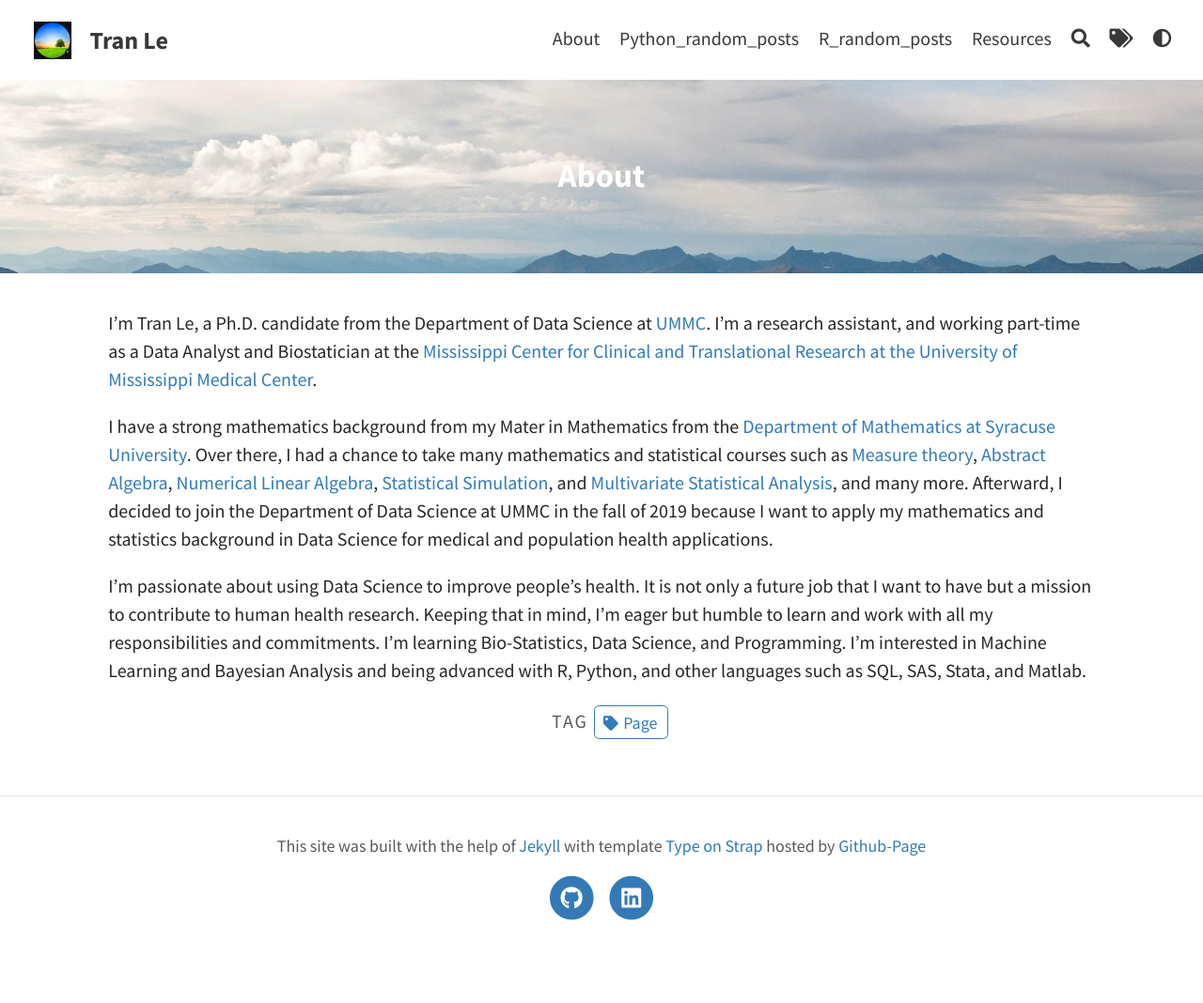
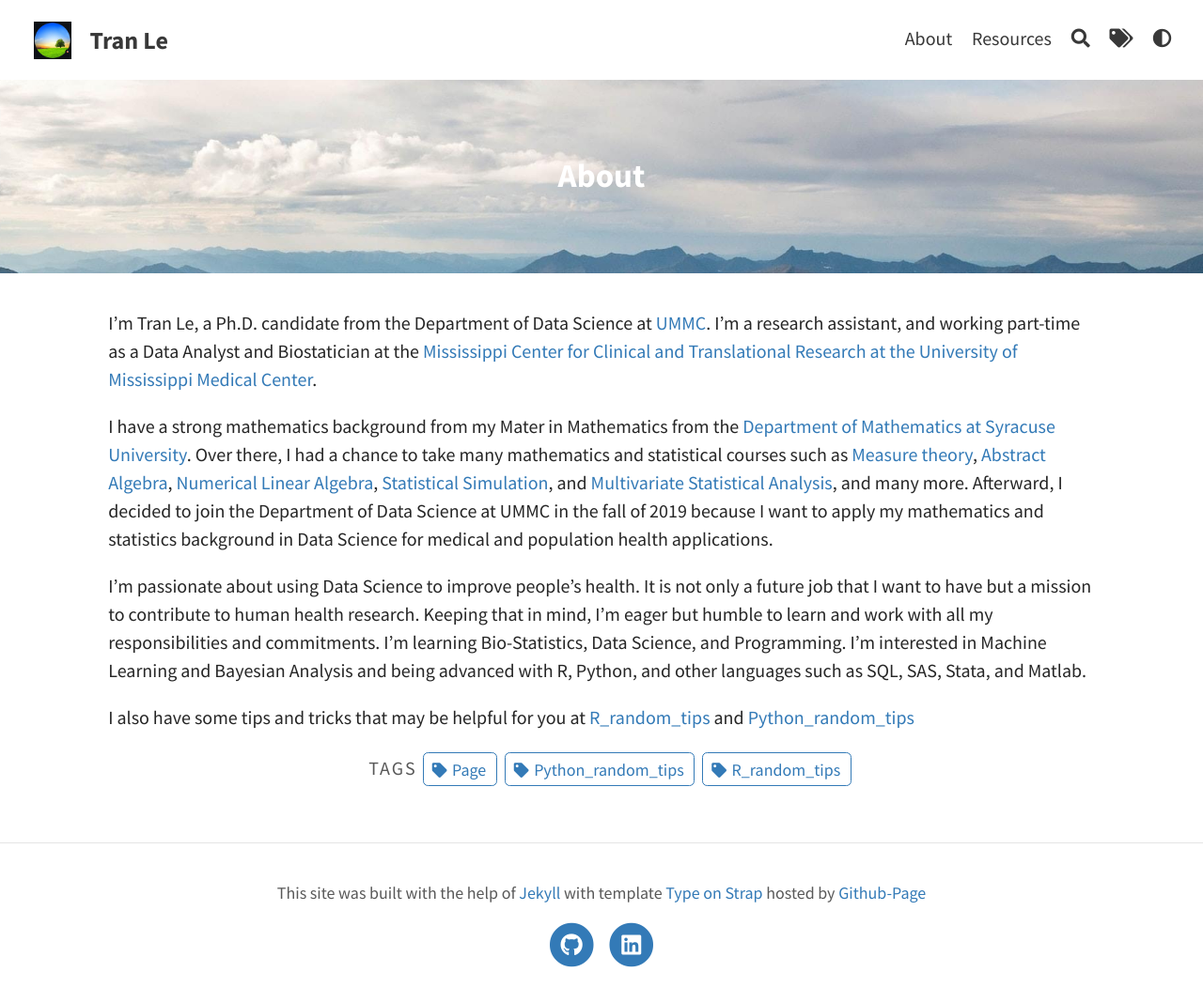
Before and after one commit to tranktle/porfolio, a Jekyll site: the page built from pages/about.md, in a window 1280 px wide. Shown: the whole page at 94% size. Built offline with Jekyll 4.4.1, drawn with Linux system fonts in a browser that asks for light colours; before the commit the page ends 1018 px from its top, so only the background shows below that.

Commit message:
UpdateTag

```diff
--- a/pages/about.md
+++ b/pages/about.md
@@ -3,7 +3,7 @@ layout: page
 title: About
 permalink: /about/
 feature-img: "assets/img/pexels/travel.jpeg"
-tags: [Page]
+tags: [Page, R_random_tips, Python_random_tips]
 ---
 
 I'm Tran Le, a Ph.D. candidate from the Department of Data Science at [UMMC](https://www.umc.edu/SoPH/Departments-and-Faculty/Data-Science/Department-of-Data-Science-Home.html). I'm a research assistant, and working part-time as a Data Analyst and Biostatician at the [Mississippi Center for Clinical and Translational Research at the University of Mississippi Medical Center](https://www.umc.edu/Research/Centers-and-Institutes/External-Designation-Centers/Mississippi-Center-for-Clinical-and-Translational-Research/Mississippi-Center-for-Clinical-and-Translational-Research-Home.html).
@@ -11,3 +11,5 @@ I'm Tran Le, a Ph.D. candidate from the Department of Data Science at [UMMC](htt
 I have a strong mathematics background from my Mater in Mathematics from the [Department of Mathematics at Syracuse University](https://thecollege.syr.edu/mathematics/). Over there, I had a chance to take many mathematics and statistical courses such as [Measure theory](https://www.maa.org/press/maa-reviews/principles-of-mathematical-analysis), [Abstract Algebra](https://www.maa.org/press/maa-reviews/abstract-algebra), [Numerical Linear Algebra](https://books.google.com/books/about/Numerical_Linear_Algebra.html?id=JaPtxOytY7kC), [Statistical Simulation](https://www.amazon.com/Simulation-Sheldon-M-Ross/dp/0124158250/ref=pd_lpo_1?pd_rd_i=0124158250&psc=1), and [Multivariate Statistical Analysis](https://books.google.com/books/about/An_Introduction_to_Multivariate_Statisti.html?id=Cmm9QgAACAAJ), and many more. Afterward, I decided to join the Department of Data Science at UMMC in the fall of 2019 because I want to apply my mathematics and statistics background in Data Science for medical and population health applications.
 
 I'm passionate about using Data Science to improve people's health. It is not only a future job that I want to have but a mission to contribute to human health research. Keeping that in mind, I'm eager but humble to learn and work with all my responsibilities and commitments. I'm learning Bio-Statistics, Data Science, and Programming. I'm interested in Machine Learning and Bayesian Analysis and being advanced with R, Python, and other languages such as SQL, SAS, Stata, and Matlab.
+
+I also have some tips and tricks that may be helpful for you at [R_random_tips](https://tranktle.github.io/r-random-tricks/github-cheatsheet.html) and [Python_random_tips](https://github.com/tranktle/random_python_tricks)
```
Also changed, not shown: pages/python_random_posts.md (deleted, +0 -12 lines), pages/r-random-post.md (deleted, +0 -18 lines), pages/tags.md (+2 -2 lines).
